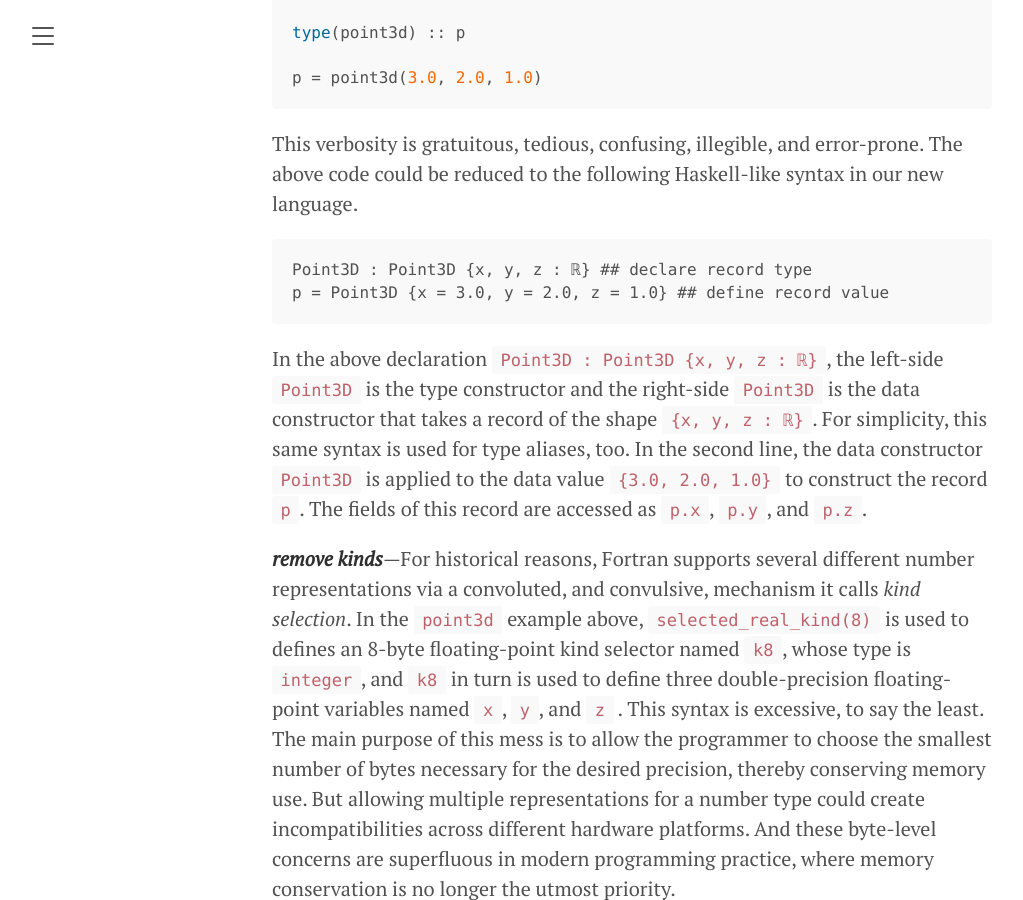
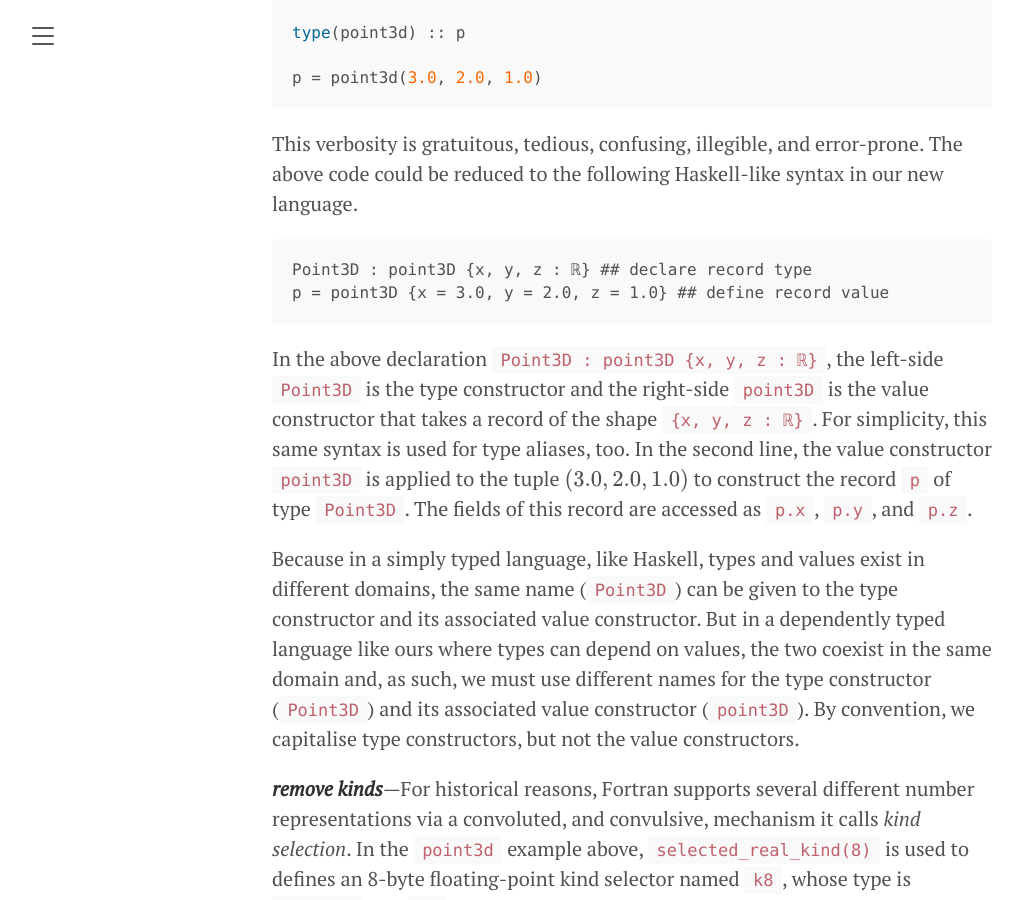
Before and after one commit to amenzwa/amenzwa.github.io, a Jekyll site: the page built from stem/PL/FortranModernisation.md, in a window 1280 px wide and 900 px high, scrolled down 17843 px. Shown: the whole window, without its empty margins (8-1031 px from the left). Built offline with Jekyll 4.4.1, drawn with Linux system fonts in a browser that asks for light colours; our own code applies the rules of GitHub Pages for plain Markdown files; formulas are drawn with MathJax 3; some of the changed text lies outside the part shown.

Commit message:
distinguish type constructor from data constructor

````diff
--- a/stem/PL/FortranModernisation.md
+++ b/stem/PL/FortranModernisation.md
@@ -181,11 +181,13 @@ p = point3d(3.0, 2.0, 1.0)
 This verbosity is gratuitous, tedious, confusing, illegible, and error-prone. The above code could be reduced to the following Haskell-like syntax in our new language.
 
 ```
-Point3D : Point3D {x, y, z : ℝ} ## declare record type
-p = Point3D {x = 3.0, y = 2.0, z = 1.0} ## define record value
+Point3D : point3D {x, y, z : ℝ} ## declare record type
+p = point3D {x = 3.0, y = 2.0, z = 1.0} ## define record value
 ```
 
-In the above declaration `Point3D : Point3D {x, y, z : ℝ}`, the left-side `Point3D` is the type constructor and the right-side `Point3D` is the data constructor that takes a record of the shape `{x, y, z : ℝ}`. For simplicity, this same syntax is used for type aliases, too. In the second line, the data constructor `Point3D` is applied to the data value `{3.0, 2.0, 1.0}` to construct the record `p`. The fields of this record are accessed as `p.x`, `p.y`, and `p.z`.
+In the above declaration `Point3D : point3D {x, y, z : ℝ}`, the left-side `Point3D` is the type constructor and the right-side `point3D` is the value constructor that takes a record of the shape `{x, y, z : ℝ}`. For simplicity, this same syntax is used for type aliases, too. In the second line, the value constructor `point3D` is applied to the tuple $(3.0, 2.0, 1.0)$ to construct the record `p` of type `Point3D`. The fields of this record are accessed as `p.x`, `p.y`, and `p.z`.
+
+Because in a simply typed language, like Haskell, types and values exist in different domains, the same name (`Point3D`) can be given to the type constructor and its associated value constructor. But in a dependently typed language like ours where types can depend on values, the two coexist in the same domain and, as such, we must use different names for the type constructor (`Point3D`) and its associated value constructor (`point3D`). By convention, we capitalise type constructors, but not the value constructors.
 
 ***remove kinds***—For historical reasons, Fortran supports several different number representations via a convoluted, and convulsive, mechanism it calls *kind selection*. In the `point3d` example above, `selected_real_kind(8)` is used to defines an 8-byte floating-point kind selector named `k8`, whose type is `integer`, and `k8` in turn is used to define three double-precision floating-point variables named `x`, `y`, and `z` . This syntax is excessive, to say the least. The main purpose of this mess is to allow the programmer to choose the smallest number of bytes necessary for the desired precision, thereby conserving memory use. But allowing multiple representations for a number type could create incompatibilities across different hardware platforms. And these byte-level concerns are superfluous in modern programming practice, where memory conservation is no longer the utmost priority.
 
@@ -297,21 +299,21 @@ The standard library defines some type aliases for convenience. $\mathbb{N}^+$ i
 The [rational](https://en.wikipedia.org/wiki/Rational_number), [complex](https://en.wikipedia.org/wiki/Complex_number), and [quaternion](https://en.wikipedia.org/wiki/Quaternion) data types are implemented as records in the standard library.
 
 ```
-Rational : Rational {n : ℤ, q : ℤ±}
+Rational : rational {n : ℤ, q : ℤ±}
 ℚ : Rational
 
 Complex :
-  | Rectangular {x, y : ℝ}
-  | Polar {r, 𝜑 : ℝ}
+  | rectangular {x, y : ℝ}
+  | polar {r, 𝜑 : ℝ}
 ℂ : Complex
 
 Quaternion :
-  | Rectangular {a : ℝ, v : [ℝ 3]}
-  | Polar {m, 𝜃 : ℝ, n : [ℝ 3]}
+  | rectangular {a : ℝ, v : [ℝ 3]}
+  | polar {m, 𝜃 : ℝ, n : [ℝ 3]}
 ℍ : Quaternion
 ```
 
-Above, we defined the type `Rational` as an alias of the record `{n : ℤ, q : ℤ±}`, representing the mathematical quantity $n/d$, where $n ∈ \mathbb{Z}$ and non-zero $d ∈ \mathbb{Z}^\pm$. The left-side `Rational` is the type constructor, and the right-side `Rational` is the data constructor that takes a record of the shape `{n : ℤ, q : ℤ±}`. The type `Complex` is defined to be the sum of two product types, the `Rectangular` and the `Polar`. That is, `Complex` is a sum-of-products type. Likewise, the type `Quaternion`.
+Above, we defined the type `Rational` as an alias of the record `{n : ℤ, q : ℤ±}`, representing the mathematical quantity $n/d$, where $n ∈ \mathbb{Z}$ and non-zero $d ∈ \mathbb{Z}^\pm$. The left-side `Rational` is the type constructor, and the right-side `rational` is the value constructor that takes a record of the shape `{n : ℤ, q : ℤ±}`. The type `Complex` is defined to be the sum of two product types, the `rectangular` and the `polar`. That is, `Complex` is a sum-of-products type. Likewise, the type `Quaternion`.
 
 For convenience and concision, the following shorthand type aliases are provided: $\mathbb{B}$ for `Bol`, $\mathbb{U}$ for Unicode `Chr`, $\mathbb{N}$ for `Nat`, $\mathbb{Z}$ for `Int`, $\mathbb{Q}$ for `Rational`, $\mathbb{R}$ for `Flt`, $\mathbb{C}$ for `Complex`, $\mathbb{H}$ for Hamiltonian `Quaternion`, $\mathbb{V}$ for `Vector`, $\mathbb{M}$ for `Matrix`, and $\mathbb{T}$ for `Tensor` of three or more dimensions. The `unsigned` types, though useful for bit manipulation in a systems GPL like C, are useless in a scientific DSL like Fortran, except to represent natural numbers $\mathbb{N}$ and counting numbers $\mathbb{N}^+$. Our new language supports both natural numbers and counting numbers, but not the `unsigned` type modifier, as C does.
 
@@ -343,21 +345,21 @@ In our new language, an operator is introduced using the Agda-style [mixfix](htt
 
 ```
 Bol :
-  | False
-  | True
+  | false
+  | true
 𝔹 : Bol
 
 ¬_ : 𝔹 → 𝔹 → 𝔹
-  | False → True
-  | True → False
+  | false → true
+  | true → false
 
 _∧_ : 𝔹 → 𝔹 → 𝔹
-  | False ∧ _ = False
-  | True ∧ b = b
+  | false ∧ _ = false
+  | true ∧ b = b
 
 _∨_ : 𝔹 → 𝔹 → 𝔹
-  | False ∨ b = b
-  | True ∨ _ = True
+  | false ∨ b = b
+  | true ∨ _ = true
 
 p, q : 𝔹
 ...
@@ -439,18 +441,18 @@ As a scientific DSL, our new language must support FP, fully. So, it provides co
 
 ## complex modulus operator
 |_| : ℂ → ℝ
-  | Rectangular {x, y} → √ (x^2 + y^2)
-  | Polar {r, _} → |r|
+  | rectangular {x, y} → √ (x^2 + y^2)
+  | polar {r, _} → |r|
 
-c = Rectangular {x = 4.0, y = 3.0}
+c = rectangular {x = 4.0, y = 3.0}
 mod = |c| ## 5.0
 ```
 
 The code for the complex modulus operator `|_|` can be read as follows:
 
 - The complex modulus operator `|_|` takes an argument of type $\mathbb{C}$, and returns a value of type $\mathbb{R}$
-- If the argument is in the `Rectangular` form $x + iy$, the result is $\sqrt{x^2 + y^2}$
-- But if the argument is in the `Polar` form $r\angle{\phi}$, the result is $\lvert r \rvert$
+- If the argument is in the `rectangular` form $x + iy$, the result is $\sqrt{x^2 + y^2}$
+- But if the argument is in the `polar` form $r\angle{\phi}$, the result is $\lvert r \rvert$
 
 The `id` function defined below is an example of a uni-clause function. Although there is but one clause here, we nevertheless use the begin-clause symbol `|`, for visual consistency of function definitions.
 
@@ -547,7 +549,7 @@ We use a strong, static, dependent type system based on dependent type theories,
 Vector 𝛼 (n : ℕ) : [𝛼 n]
 ```
 
-In the above type declaration, the type constructor `Vector` on the left side is parameterised with the type variable $𝛼$ for the element type and is indexed by the numeric value `n` for the size. Here, $𝛼$ is an unconstrained type parameter, and `n` is a value of the natural number type $ℕ$. The data constructor `[𝛼 n]` on the right side takes a concrete type and a size value. Invoking this data constructor creates a vector of size $n$. The $i$-th element of a vector `x` is written `x[i]`, where $i ∈ [0, n)$, and the type of that element is $𝛼$. Passing $0$ for `n` to the data constructor creates a size-$0$ (empty) vector `[]`.
+In the above type declaration, the type constructor `Vector` on the left side is parameterised with the type variable $𝛼$ for the element type and is indexed by the numeric value `n` for the size. Here, $𝛼$ is an unconstrained type parameter, and `n` is a value of the natural number type $ℕ$. The value constructor `[𝛼 n]` on the right side takes a concrete type and a size value. Invoking this value constructor creates a vector of size $n$. The $i$-th element of a vector `x` is written `x[i]`, where $i ∈ [0, n)$, and the type of that element is $𝛼$. Passing $0$ for `n` to the value constructor creates a size-$0$ (empty) vector `[]`.
 
 Using the `Vector` dependent type, we can define a size-$3$ vector of $\mathbb{R}$-typed elements that are automatically initialised to $0.0$, like this.
 
@@ -615,14 +617,14 @@ Our new language should support structural pattern matching via the `case` contr
 c : ℂ
 ...
 case c
-  | Rectangular {x, y} → ...
-  | Polar {r, 𝜑} → ...
+  | rectangular {x, y} → ...
+  | polar {r, 𝜑} → ...
 ```
 
 Another use of pattern matching is for record field extraction, as shown below.
 
 ```
-c = Rectangular {x = 2.0, y = 3.0}
+c = rectangular {x = 2.0, y = 3.0}
 ...
 {x, y} = c ## c is destructured; x=2.0, y=3.0
 ```
@@ -647,8 +649,8 @@ We now make the complex number type $\mathbb{C}$ an instance of the `Show` type
 ```
 ℂ :: Show ## make ℂ type an instance of Show type class
   show : ℂ → 𝕌 ## implement show function for complex type
-    | Rectangular {x, y} → "Rectangular " + strOf(x) + "+𝒾" + strOf(y)
-    | Polar {r, 𝜑} → "Polar " + strOf(r) + "∠" + strOf(𝜑)
+    | rectangular {x, y} → "Rectangular " + strOf(x) + "+𝒾" + strOf(y)
+    | polar {r, 𝜑} → "Polar " + strOf(r) + "∠" + strOf(𝜑)
 
 log! : ℂ → IO ()
   | c → show c |> print! ## print formatted complex value
@@ -686,7 +688,7 @@ inner : (𝛼 : Num) ⇒ [𝛼 n] → [𝛼 n] → 𝛼
 outer : (𝛼 : Num) ⇒ [𝛼 n] → [𝛼 n] → [𝛼 n n]
 ```
 
-Note the type constraint `(𝛼 : Num) ⇒`. The the declaration of the `Vector` type, the type parameter $\alpha$ is unconstrained. But in these functions, $\alpha$ is constrained to be a type in the `Num` class. Since the type parameter $𝛼$ is unconstrained in the vector data constructor `[𝛼 n]`, it is possible to create a vector of non-numeric elements. But the compiler will raise a type error, when the user attempts to pass a non-numeric vector to `inner` or `outer`, which expects the argument to be vectors of numeric elements.
+Note the type constraint `(𝛼 : Num) ⇒`. The the declaration of the `Vector` type, the type parameter $\alpha$ is unconstrained. But in these functions, $\alpha$ is constrained to be a type in the `Num` class. Since the type parameter $𝛼$ is unconstrained in the vector value constructor `[𝛼 n]`, it is possible to create a vector of non-numeric elements. But the compiler will raise a type error, when the user attempts to pass a non-numeric vector to `inner` or `outer`, which expects the argument to be vectors of numeric elements.
 
 Array processing languages, like Fortran, APL, and Matlab support convenient syntax for accessing ranges and elements. Python, Julia, Mojo, and other modern languages have adopted this array access syntax. So do we. Our 1D sequence access syntax is shown below.
 
@@ -780,17 +782,17 @@ Tuples are a convenient way to pack a few pieces of data into a small bundle. Fo
 ***records***—A record is a named product type that holds unordered, labelled fields of varying types. The `Rectangular` and the `Polar` product types defined above are examples of records. The fields of a record are accessed using the `.` operator, as in `p.𝜑`. A new record can be created from an existing one using the record update syntax `{... | ...}`.
 
 ```
-c = Rectangular {x = 2.0, y = 3.0} ## c of type ℂ is 2.0+𝒾3.0
+c = rectangular {x = 2.0, y = 3.0} ## c of type ℂ is 2.0+𝒾3.0
 ...
 c' = {c | y = -c.y} ## c' complex conjugate is 2.0-𝒾3.0
 ```
 
-***enumerations***—An enumeration (disjoint union) is a named sum type. For example, the boolean $\mathbb{B}$ type is a sum type with nullary data constructors `True` and `False`: `𝔹 : False | True`. On the other hand, the complex $\mathbb{C}$ type is a sum type with data constructors `Rectangular` and `Polar`, each taking a record product type: `ℂ : Rectangular{x,y:ℝ} | Polar{r,𝜑:ℝ}`. More precisely, $\mathbb{C}$ is a sum-of-products type. Enumerations are frequently used in conjunction with records to form sum-of-product types. The data elements of an enumeration are accessed by pattern matching.
+***enumerations***—An enumeration (disjoint union) is a named sum type. For example, the boolean $\mathbb{B}$ type is a sum type with nullary value constructors `false` and `true`: `𝔹 : false | true`. On the other hand, the complex $\mathbb{C}$ type is a sum type with value constructors `rectangular` and `polar`, each taking a record product type: `ℂ : rectangular{x,y:ℝ} | polar{r,𝜑:ℝ}`. More precisely, $\mathbb{C}$ is a sum-of-products type. Enumerations are frequently used in conjunction with records to form sum-of-product types. The data elements of an enumeration are accessed by pattern matching.
 
 ```
 case b
-  | False → ...
-  | True → ...
+  | false → ...
+  | true → ...
 ```
 
 ***hashes***—A hash is a collection of pairs. Each such pair comprises a value `v` associated with a unique key `k`: `<k:𝛼 # v:𝛽>`. Here, the key type is $𝛼$ and the value type is $𝛽$. The symbol `#` separates the key and its value. The elements of a hash are accessed by key indexing, as in `h<k>` for the value associated with the key `k`, or by pattern matching, as in `x#xx = h` with `x` bound to the first key-value pair in `h` and the rest of the collection bound to `xx`.
````
Also changed, not shown: other parts of stem/PL/FortranModernisation.md (+1 -1 lines).
